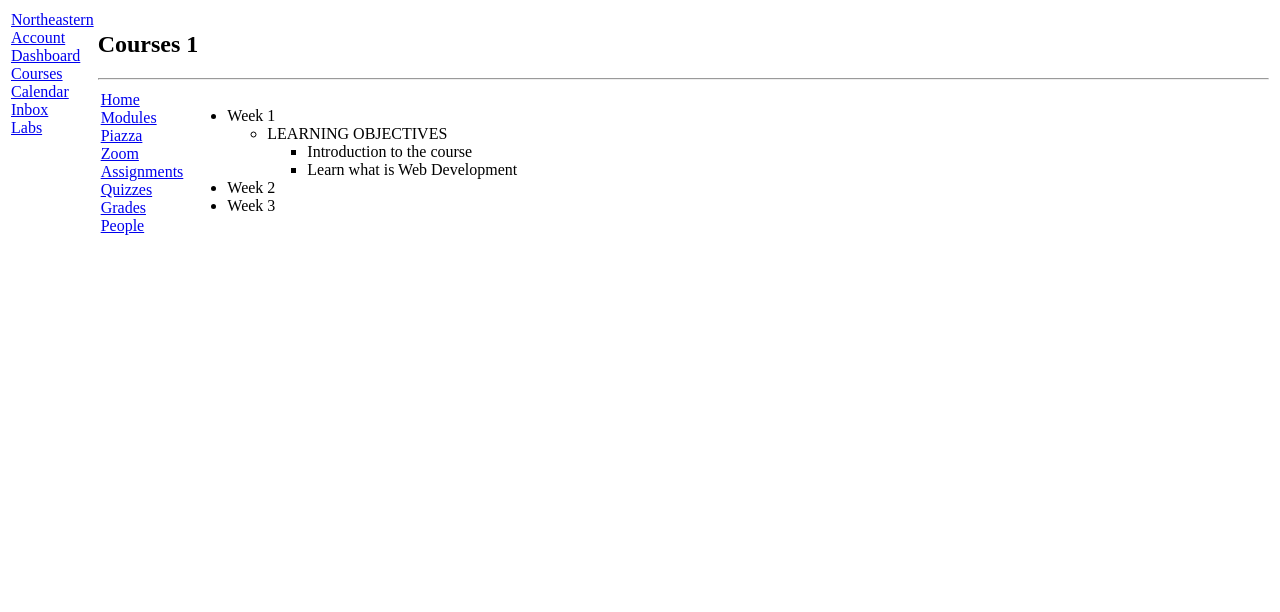
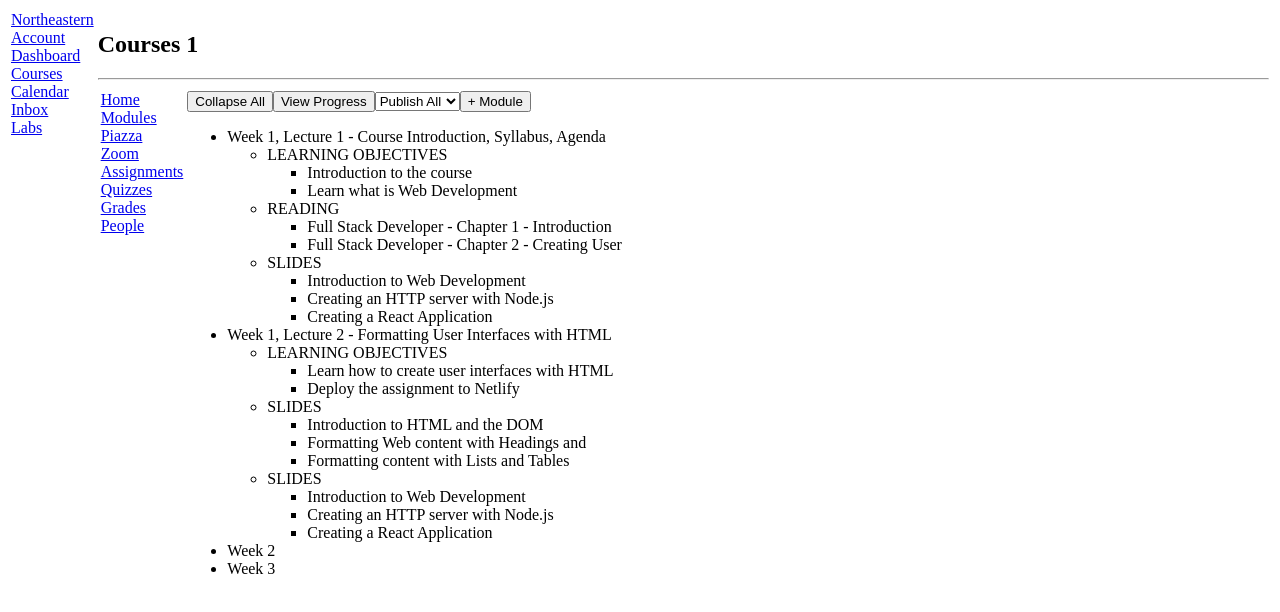
Before and after one commit to huiwxng/kambaz-next-js, a Next.js app: page /Courses/1/Modules in a window 1280 px wide. Shown: the top 612 px of the page. Built offline with nearby package versions, Linux system fonts and the light colour scheme.

Commit message:
a1 fixes

```diff
--- a/app/(Kambaz)/Courses/[cid]/Home/page.tsx
+++ b/app/(Kambaz)/Courses/[cid]/Home/page.tsx
@@ -7,12 +7,10 @@ export default function Home() {
 				<tbody>
 					<tr>
 						<td valign="top" width="70%">
-							{" "}
-							<Modules />{" "}
+							<Modules />
 						</td>
 						<td valign="top">
-							{" "}
-							<CourseStatus />{" "}
+							<CourseStatus />
 						</td>
 					</tr>
 				</tbody>
--- a/app/(Kambaz)/Courses/[cid]/Modules/page.tsx
+++ b/app/(Kambaz)/Courses/[cid]/Modules/page.tsx
@@ -1,10 +1,15 @@
 export default function Modules() {
 	return (
 		<div>
-			{/* Implement Collapse All button, View Progress button, etc. */}
+			<button id="wd-collapse-all">Collapse All</button>
+			<button id="wd-view-progress">View Progress</button>
+			<select id="wd-publish-all">
+				<option value="Publish All">Publish All</option>
+			</select>
+			<button id="wd-add-module">+ Module</button>
 			<ul id="wd-modules">
 				<li className="wd-module">
-					<div className="wd-title">Week 1</div>
+					<div className="wd-title">Week 1, Lecture 1 - Course Introduction, Syllabus, Agenda</div>
 					<ul className="wd-lessons">
 						<li className="wd-lesson">
 							<span className="wd-title">
@@ -16,6 +21,85 @@ export default function Modules() {
 								</li>
 								<li className="wd-content-item">
 									Learn what is Web Development
+								</li>
+							</ul>
+						</li>
+						<li className="wd-lesson">
+							<span className="wd-title">
+								READING
+							</span>
+							<ul className="wd-content">
+								<li className="wd-content-item">
+									Full Stack Developer - Chapter 1 - Introduction
+								</li>
+								<li className="wd-content-item">
+									Full Stack Developer - Chapter 2 - Creating User
+								</li>
+							</ul>
+						</li>
+						<li className="wd-lesson">
+							<span className="wd-title">
+								SLIDES
+							</span>
+							<ul className="wd-content">
+								<li className="wd-content-item">
+									Introduction to Web Development
+								</li>
+								<li className="wd-content-item">
+									Creating an HTTP server with Node.js
+								</li>
+								<li className="wd-content-item">
+									Creating a React Application
+								</li>
+							</ul>
+						</li>
+					</ul>
+				</li>
+				<li className="wd-module">
+					<div className="wd-title">Week 1, Lecture 2 - Formatting User Interfaces with HTML</div>
+					<ul className="wd-lessons">
+						<li className="wd-lesson">
+							<span className="wd-title">
+								LEARNING OBJECTIVES
+							</span>
+							<ul className="wd-content">
+								<li className="wd-content-item">
+									Learn how to create user interfaces with HTML
+								</li>
+								<li className="wd-content-item">
+									Deploy the assignment to Netlify
+								</li>
+							</ul>
+						</li>
+						<li className="wd-lesson">
+							<span className="wd-title">
+								SLIDES
+							</span>
+							<ul className="wd-content">
+								<li className="wd-content-item">
+									Introduction to HTML and the DOM
+								</li>
+								<li className="wd-content-item">
+									Formatting Web content with Headings and
+								</li>
+								<li className="wd-content-item">
+									Formatting content with Lists and Tables
+								</li>
+							</ul>
+						</li>
+						<li className="wd-lesson">
+							<span className="wd-title">
+								SLIDES
+							</span>
+							<ul className="wd-content">
+								<li className="wd-content-item">
+									Introduction to Web Development
+								</li>
+								<li className="wd-content-item">
+									Creating an HTTP server with Node.js
+								</li>
+								<li className="wd-content-item">
+									Creating a React Application
 								</li>
 							</ul>
 						</li>
```
Also changed, not shown: app/(Kambaz)/Courses/[cid]/Home/Status.tsx (+7 -1 lines).
